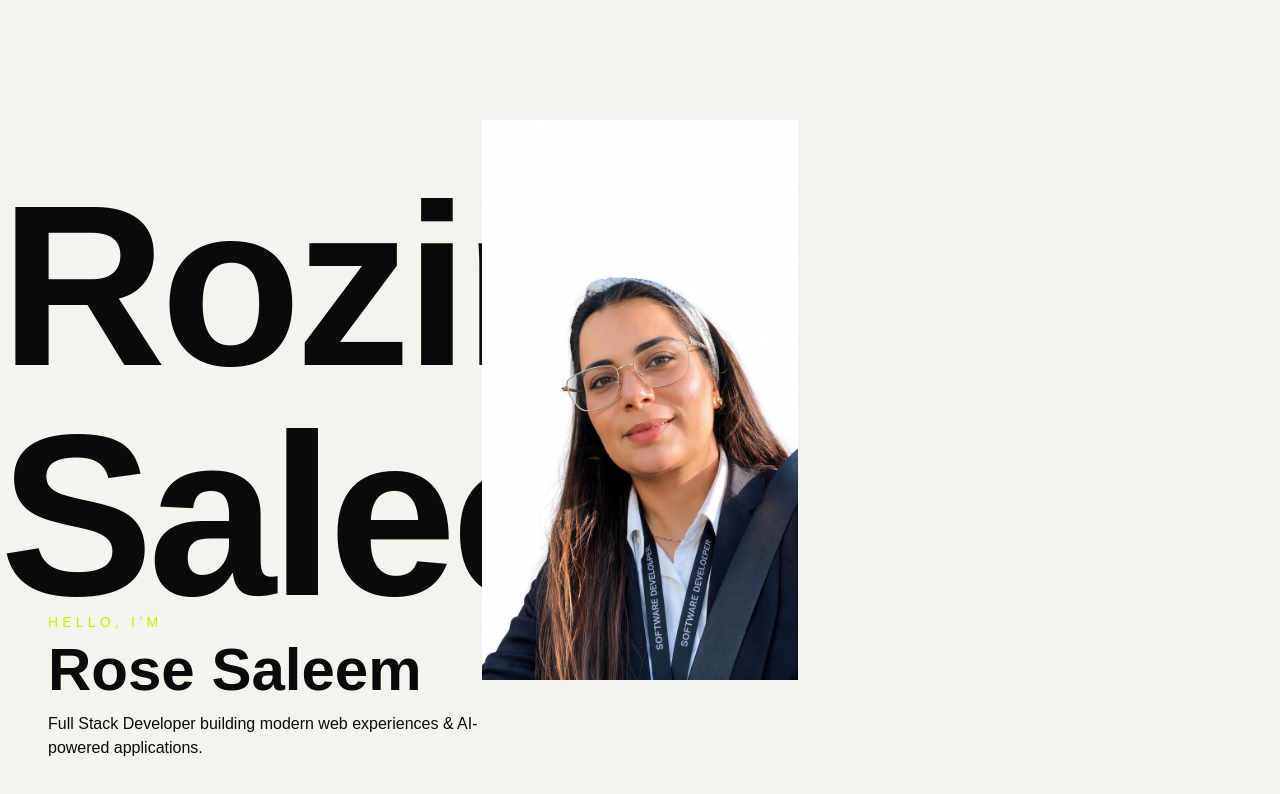
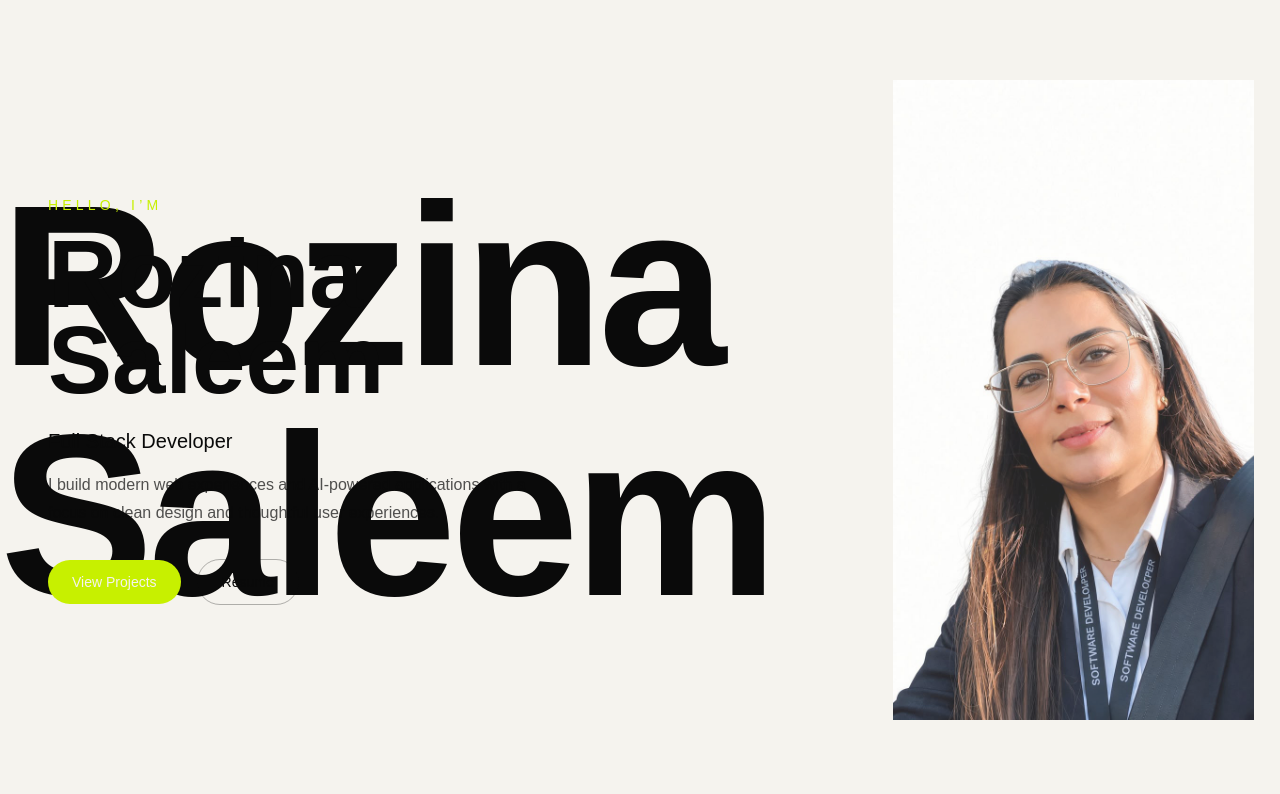
Before and after one commit to rosepeacemaker/portfolio-website, a Next.js app: page / in a window 1280 px wide. Shown: the top 794 px of the page. Built offline with nearby package versions, Linux system fonts and the light colour scheme.

Commit message:
feat: enhance Hero section layout and styling for improved presentation

```diff
--- a/src/components/sections/Hero.tsx
+++ b/src/components/sections/Hero.tsx
@@ -3,37 +3,68 @@ import Image from "next/image";
 export default function Hero() {
   return (
     <section className="relative min-h-screen overflow-hidden bg-background text-foreground">
+
   {/* Big text behind the image */}
-      <div className="absolute inset-0 flex items-center justify-center">
+  <div className="absolute inset-0 z-0 flex items-center justify-center">
     <h1 className="font-[var(--font-cormorant)] text-[18vw] font-semibold leading-none tracking-tight">
       Rozina Saleem
     </h1>
   </div>
-      {/*  Image */}
 
-      <div className="absolute inset-0 z-10 flex items-center justify-center">
+  {/* Profile image */}
+  <div className="absolute inset-y-0 right-[2%] z-10 flex items-center">
   <Image
   src="/images/profile/rose-profile.jpeg"
   alt="Rozina Saleem"
-          width={500}
-          height={700}
-          className="h-[70vh] w-auto object-contain"
-          priority
+  width={600}
+  height={800}
+className="h-[80vh] w-auto object-contain opacity-85"
 />
   </div>
-      {/* Front text */}
-      <div className="absolute bottom-10 left-6 z-20 md:left-12">
+
+  {/* Left intro content */}
+  <div className="relative z-20 flex min-h-screen items-center px-6 md:px-12">
+    <div className="max-w-xl">
+
     <p className="text-sm uppercase tracking-[0.3em] text-accent">
   Hello, I’m
 </p>
 
-        <h2 className="mt-2 text-4xl font-bold md:text-6xl">Rose Saleem</h2>
+<h2 className="mt-4 font-[var(--font-cormorant)] text-6xl font-semibold leading-[0.9] md:text-8xl">
+  Rozina
+  <br />
+  Saleem
+</h2>
 
-        <p className="mt-3 max-w-md text-sm md:text-base">
-          Full Stack Developer building modern web experiences & AI-powered
-          applications.
+<p className="mt-6 text-lg md:text-xl">
+  Full Stack Developer
 </p>
+
+<p className="mt-4 max-w-lg text-sm leading-7 text-foreground/70 md:text-base">
+  I build modern web experiences and AI-powered applications
+  with a focus on clean design and thoughtful user experiences.
+</p>
+<div className="mt-8 flex items-center gap-4">
+
+  <a
+    href="#projects"
+    className="rounded-full bg-accent px-6 py-3 text-sm font-medium text-background transition hover:opacity-80"
+  >
+    View Projects
+  </a>
+
+  <a
+    href="/resume.pdf"
+    target="_blank"
+    className="rounded-full border border-foreground/30 px-6 py-3 text-sm font-medium transition hover:bg-foreground hover:text-background"
+  >
+    Resume
+  </a>
+
 </div>
+    </div>
+  </div>
+
 </section>
   );
 }
```
Lines whose indentation alone changed are shown as unchanged.
